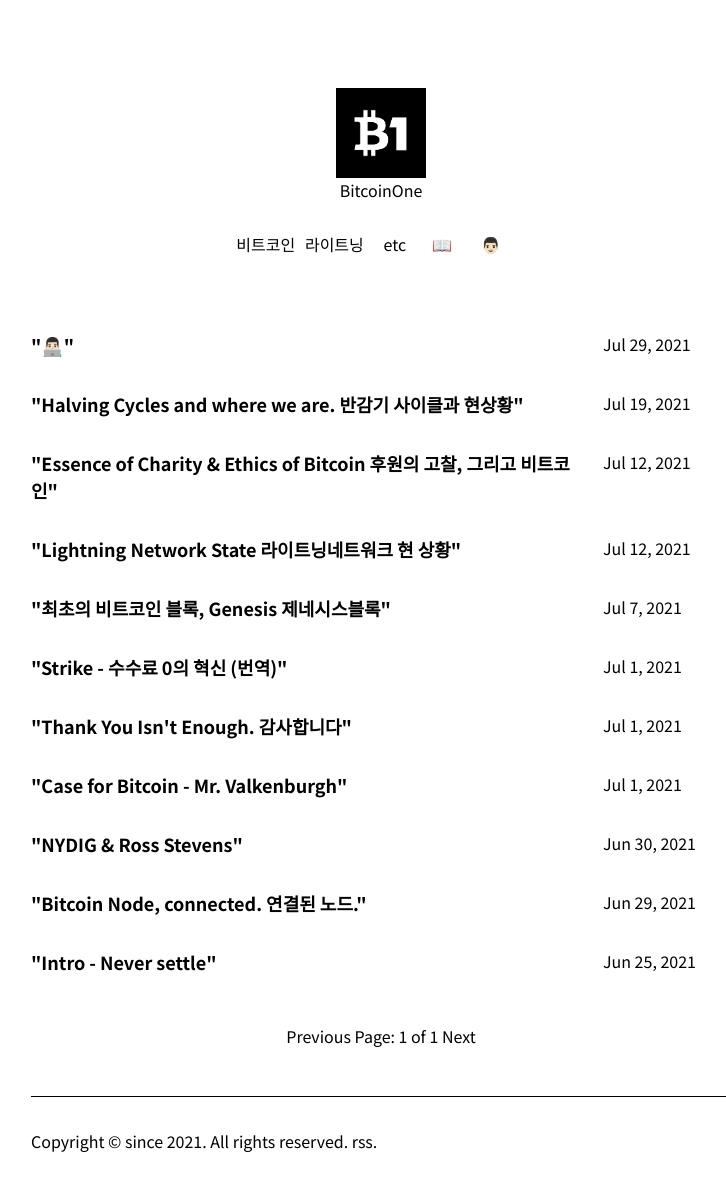
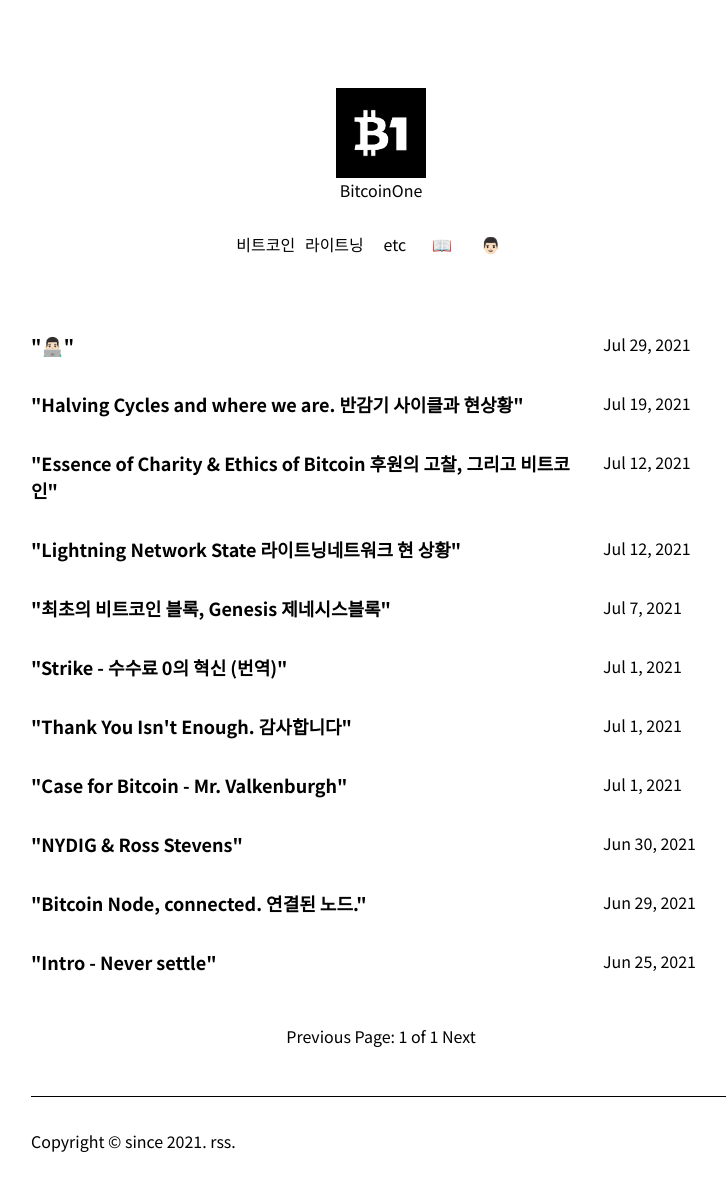
Before and after one commit to onebitco/onebitco.github.io, a Jekyll site: the page built from index.html, in a window 1280 px wide. Shown: the whole page, without its empty margins (259-985 px from the left). Built offline with Jekyll 4.4.1, drawn with Linux system fonts in a browser that asks for light colours; the list of posts is cut into pages by our own code.

Commit message:
footer simplified

```diff
--- a/_includes/footer.html
+++ b/_includes/footer.html
@@ -1,5 +1,5 @@
 <footer>
-<p>Copyright © since 2021.  All rights reserved. <a href="{{ site.url }}/feed">rss</a>.</p>
+<p>Copyright © since 2021. <a href="{{ site.url }}/feed">rss</a>.</p>
 </footer>
 <script>
 function addLink(){var e=window.getSelection();pagelink="<br><br> 출처: "+document.location.href,copytext=e+pagelink,newdiv=document.createElement("div"),newdiv.style.position="absolute",newdiv.style.left="-99999px",document.body.appendChild(newdiv),newdiv.innerHTML=copytext,e.selectAllChildren(newdiv),window.setTimeout(function(){document.body.removeChild(newdiv)},100)}document.addEventListener("copy",addLink);
```
